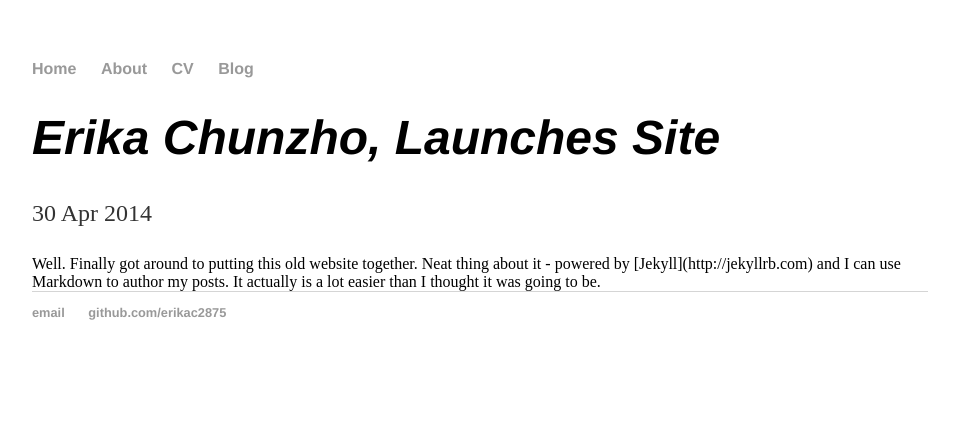
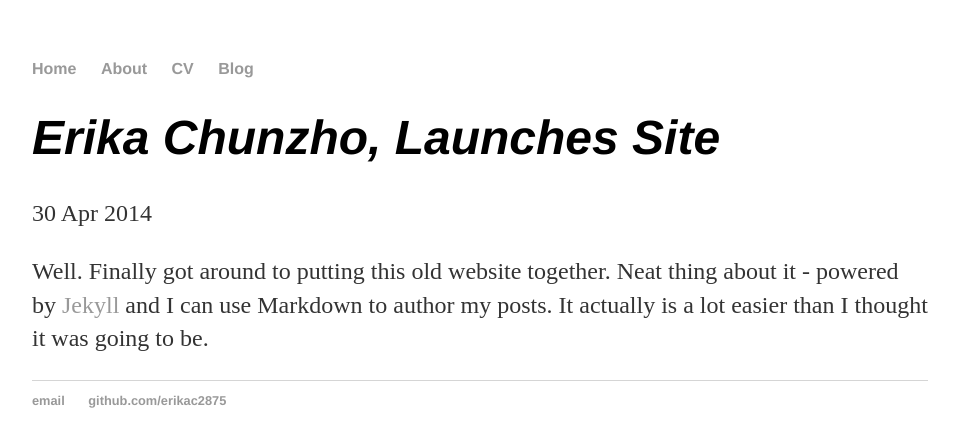
Before and after one commit to erikac2875/erikac2875.github.io, a Jekyll site: the page built from _posts/2014-04-30-erika-chunzho-site-launched.md, in a window 1280 px wide. Shown: the top 447 px of the page, without its empty margins (160-1119 px from the left). Built offline with Jekyll 4.4.1, drawn with Linux system fonts in a browser that asks for light colours.

Commit message:
Update 2014-04-30-erika-chunzho-site-launched.md

```diff
--- a/_posts/2014-04-30-erika-chunzho-site-launched.md
+++ b/_posts/2014-04-30-erika-chunzho-site-launched.md
@@ -3,8 +3,7 @@ layout: post
 title: "Erika Chunzho, Launches Site"
 date: 2014-04-30
 ---
-<div class="Post">
+
 Well. Finally got around to putting this old website together.
 Neat thing about it - powered by [Jekyll](http://jekyllrb.com) and I can use Markdown to author my posts.
 It actually is a lot easier than I thought it was going to be.
-  </div>
```
